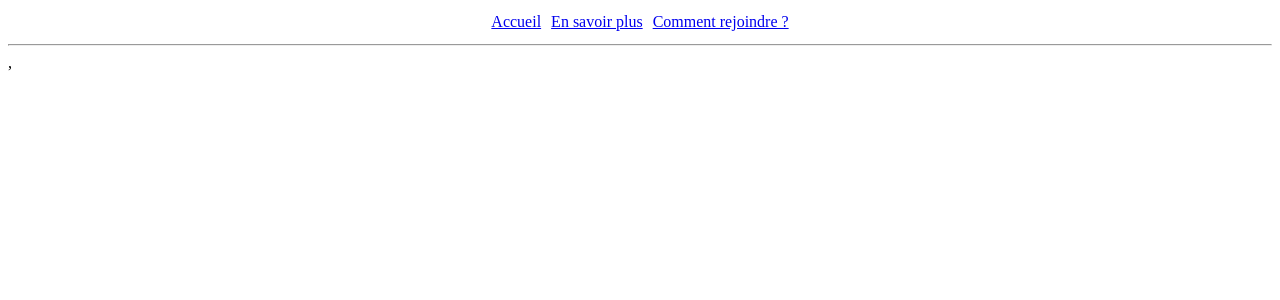
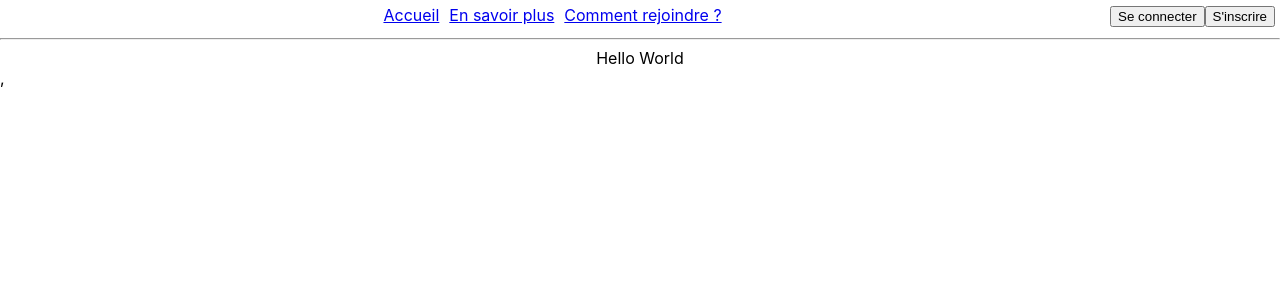
Before and after one commit to GonoGoat/RixRefugees, a React (Create React App) app in the folder react-rixrefugees/: page /about in a window 1280 px wide. Shown: the top 300 px of the page. Built offline with nearby package versions, Linux system fonts and the light colour scheme.

Commit message:
Avancement Header % user

```diff
--- a/react-rixrefugees/package.json
+++ b/react-rixrefugees/package.json
@@ -3,9 +3,11 @@
   "version": "0.1.0",
   "private": true,
   "dependencies": {
+    "@material-ui/core": "^4.11.0",
     "@testing-library/jest-dom": "^5.11.5",
     "@testing-library/react": "^11.1.1",
     "@testing-library/user-event": "^12.2.0",
+    "fontsource-roboto": "^3.0.3",
     "react": "^17.0.1",
     "react-dom": "^17.0.1",
     "react-redux": "^7.2.2",
--- a/react-rixrefugees/src/App.js
+++ b/react-rixrefugees/src/App.js
@@ -1,8 +1,8 @@
 import React from "react";
 import './App.css';
+import 'fontsource-roboto';
 import { BrowserRouter as Router, Route, Switch } from "react-router-dom";
-import Accueil from "./Components/Accueil"
-import Header from "./Components/Header"
+import  {Accueil, Header, About} from "./Components"
 
 function App() {
   return (
@@ -11,7 +11,7 @@ function App() {
         <Header/>
         <Switch>
           <Route path="/" exact component={() => <Accueil />} />
-
+          <Route path="/about" exact component={() => <About />} />
         </Switch>
       </Router>
     </div>
--- /dev/null
+++ b/react-rixrefugees/src/Components/About.jsx
@@ -0,0 +1,8 @@
+import React from "react"
+
+function About() {
+
+    return <div>Hello World</div>
+}
+
+export default About;
--- /dev/null
+++ b/react-rixrefugees/src/Components/Header-link/Connection.jsx
@@ -0,0 +1,15 @@
+import React from "react"
+import {useHistory} from "react-router-dom"
+
+function Connection() {
+    const history = useHistory();
+
+    return (
+        <div className="links" id="connection">
+            <button onClick={() => history.push('/login')}>Se connecter</button>
+            <button onClick={() => history.push("/register")}>S'inscrire</button>
+        </div>
+    )
+}
+
+export default Connection
--- /dev/null
+++ b/react-rixrefugees/src/Components/Header-link/HeaderAdmin.jsx
@@ -0,0 +1,26 @@
+import React from "react"
+import {Link} from "react-router-dom"
+
+function HeaderAdmin() {
+    return (
+        <div>
+            <div className="links">
+                <Link to={"/"}>
+                    Accueil
+                </Link>
+            </div>
+            <div className="links">
+                <Link to={"/about"}>
+                    En savoir plus
+                </Link>
+            </div>
+            <div className="links">
+                <Link to={"/join"}>
+                    Comment rejoindre ?
+                </Link>
+            </div>
+        </div>
+    )
+}
+
+export default HeaderAdmin;
--- a/react-rixrefugees/src/Components/Header-link/Header_connected.jsx
+++ b/react-rixrefugees/src/Components/Header-link/HeaderConnected.jsx
@@ -1,7 +1,7 @@
 import React from "react"
 import {Link} from "react-router-dom"
 
-function Header_connected() {
+function HeaderConnected() {
     return (
         <div>
 
@@ -9,4 +9,4 @@ function Header_connected() {
     )
 }
 
-export default Header_connected
+export default HeaderConnected
--- /dev/null
+++ b/react-rixrefugees/src/Components/Header-link/index.js
@@ -0,0 +1,3 @@
+export { default as Connection } from "./Connection";
+export { default as HeaderConnected } from "./HeaderConnected";
+export { default as HeaderAdmin } from "./HeaderAdmin";
--- a/react-rixrefugees/src/Components/Header.jsx
+++ b/react-rixrefugees/src/Components/Header.jsx
@@ -1,11 +1,37 @@
 import React from "react"
 import {Link} from "react-router-dom"
 import "../Style/Header.css"
+import {Connection, HeaderConnected, HeaderAdmin} from "./Header-link"
+import {useSelector} from "react-redux"
 
 function Header() {
 
+    const userId = useSelector(state => state.user)
+
+    function isAdmin() {
+        if (userId === 2) {
+            return (
+                <HeaderAdmin/>
+            )
+        }
+    }
+
+    function isConnected() {
+        if (userId === 1) {
+            return (
+                <HeaderConnected/>
+            )
+        }
+        else {
+            return (
+                <Connection/>
+            )
+        }
+    }
+
     return (
         <div>
+            {isAdmin()}
             <div className="links">
                 <Link to={"/"}>
                     Accueil
@@ -21,6 +47,7 @@ function Header() {
                     Comment rejoindre ?
                 </Link>
             </div>
+            {isConnected()}
             <hr/>
         </div>
     )
--- a/react-rixrefugees/src/Components/index.js
+++ b/react-rixrefugees/src/Components/index.js
@@ -1,2 +1,3 @@
 export { default as Accueil } from "./Accueil";
 export { default as Header } from "./Header";
+export { default as About } from "./About";
--- a/react-rixrefugees/src/Style/Header.css
+++ b/react-rixrefugees/src/Style/Header.css
@@ -2,3 +2,7 @@
     display : inline-block;
     padding: 5px;
 }
+
+#connection {
+    float : right;
+}
--- a/react-rixrefugees/src/index.js
+++ b/react-rixrefugees/src/index.js
@@ -4,6 +4,7 @@ import App from './App';
 import reportWebVitals from './reportWebVitals';
 import { Provider } from 'react-redux'
 import Store from './redux/configureStore'
+import './index.css'
 
 ReactDOM.render(
   <React.StrictMode>
```
Also changed, not shown: 1 other file (tests, documents, lock files or other folders).
